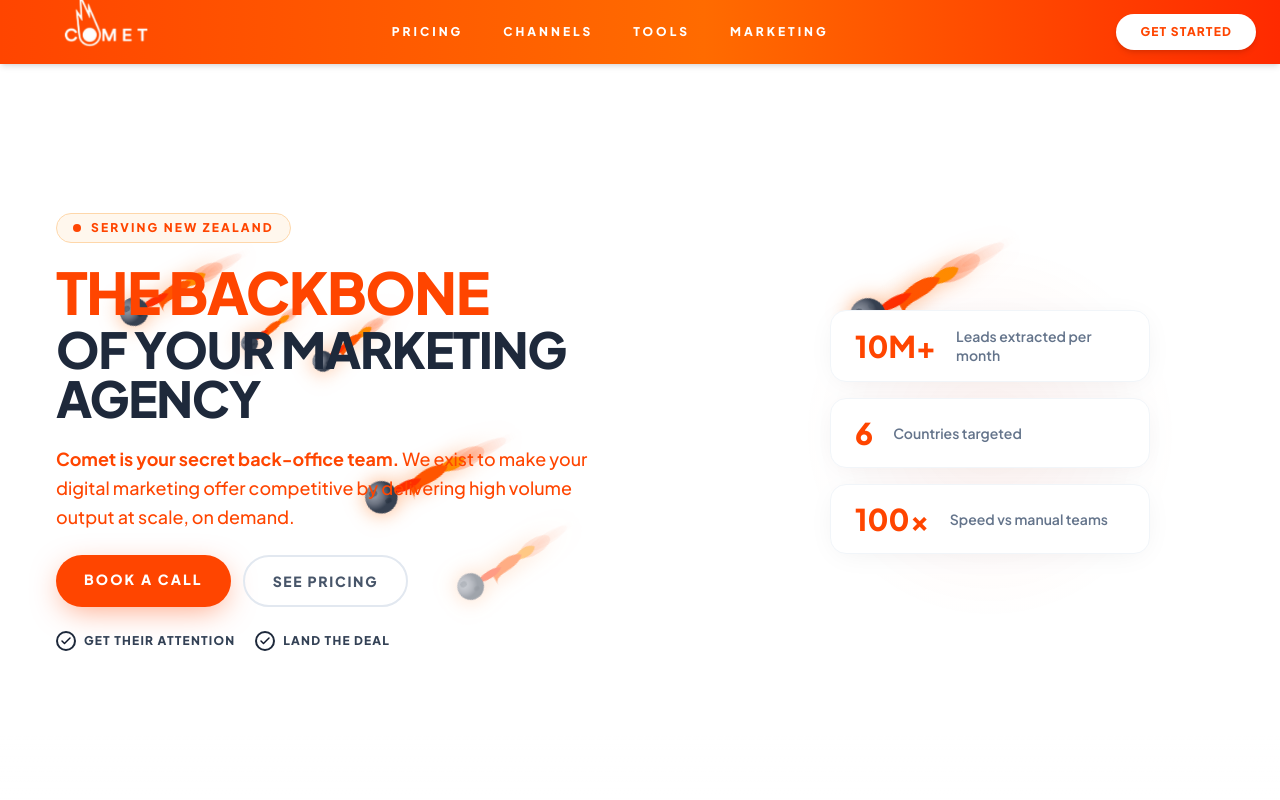
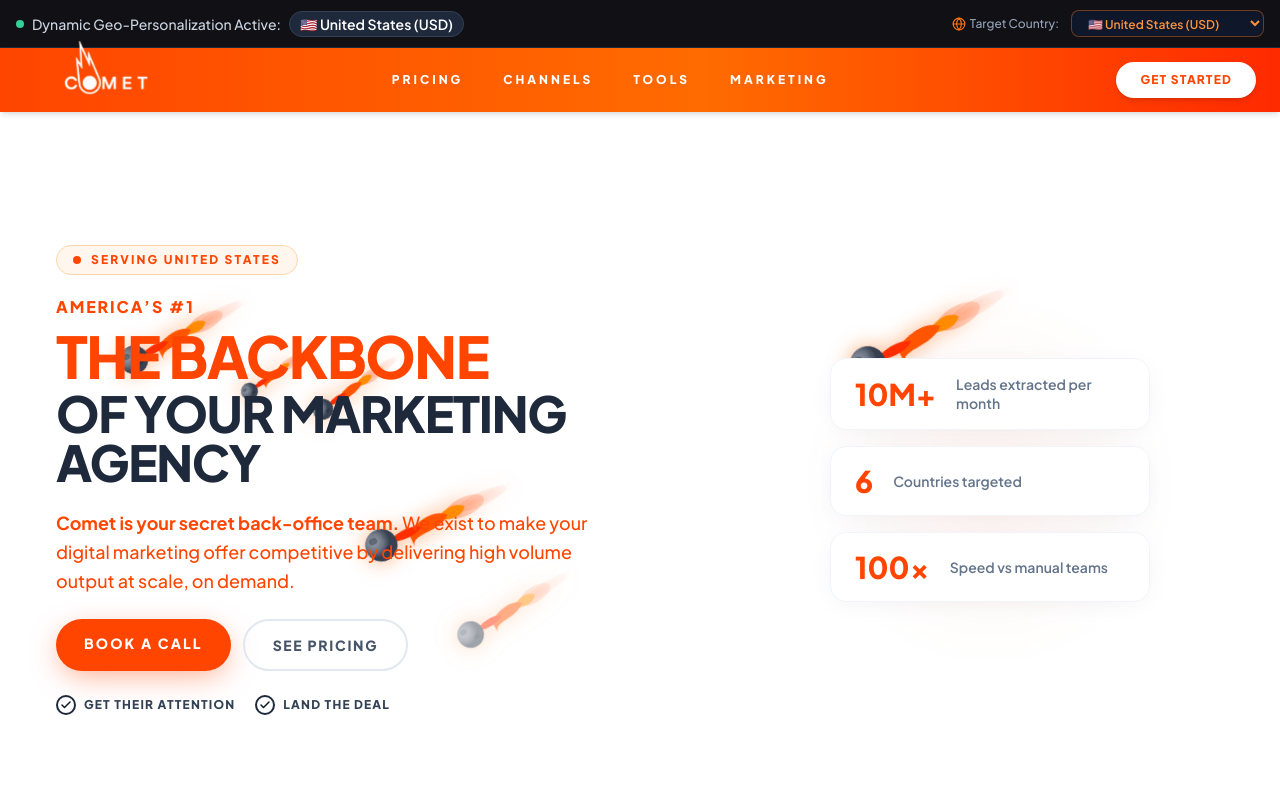
Before and after one commit to hibarriassistantdev/comet-web, a React (Vite) app in the folder frontend/: page / in a window 1280 px wide. Shown: the top 800 px of the page. Built offline with nearby package versions, Linux system fonts and the light colour scheme.

Commit message:
added supporting country name detect

```diff
--- a/frontend/src/App.jsx
+++ b/frontend/src/App.jsx
@@ -11,16 +11,59 @@
 import Footer from './components/Footer';
 import { countryData } from './data/countries';
 
+const timezoneCountryMap = {
+  'Pacific/Auckland': 'NZ',
+  'Australia/Sydney': 'AU',
+  'Australia/Melbourne': 'AU',
+  'Australia/Brisbane': 'AU',
+  'Europe/London': 'UK',
+  'Europe/Dublin': 'IE',
+  'America/New_York': 'US',
+  'America/Toronto': 'CA',
+  'America/Vancouver': 'CA',
+  'America/Los_Angeles': 'US',
+  'America/Chicago': 'US',
+  'America/Denver': 'US',
+};
+
+function detectCountryCode() {
+  const timeZone = Intl.DateTimeFormat().resolvedOptions().timeZone;
+  if (timezoneCountryMap[timeZone]) {
+    return timezoneCountryMap[timeZone];
+  }
+
+  const languages = navigator.languages || [navigator.language || 'en-US'];
+  for (const language of languages) {
+    const region = language.split('-')[1]?.toUpperCase();
+    if (!region) continue;
+
+    const match = {
+      NZ: 'NZ',
+      AU: 'AU',
+      GB: 'UK',
+      IE: 'IE',
+      US: 'US',
+      CA: 'CA',
+    }[region];
+
+    if (match) {
+      return match;
+    }
+  }
+
+  return 'NZ';
+}
+
 export default function App() {
-  const [selectedCountryCode, setSelectedCountryCode] = useState('NZ');
+  const [selectedCountryCode, setSelectedCountryCode] = useState(() => detectCountryCode());
   const country = countryData[selectedCountryCode] || countryData.NZ;
 
   return (
     <div className="min-h-screen bg-white text-slate-900 font-sans">
-      {/* 2. Navigation Header */}
+      <CountrySelector selectedCountryCode={selectedCountryCode} onSelectCountry={setSelectedCountryCode} />
+
       <Header />
 
-      {/* 3. Hero Section (Design 1) */}
       <HeroSection country={country} />
 
       {/* 4. Can Your Team Do This Every Day? (Design 2) */}
@@ -32,14 +75,11 @@
       {/* 6. BUILD YOUR OWN (Design 5) */}
       {/* <BuildYourOwnCalculator country={country} /> */}
 
-      {/* 7. Pricing */}
-      <MonthlyPackages />
+      <MonthlyPackages country={country} />
 
-      {/* 8. Big Brands We've Done Work For */}
       <BigBrandsGrid />
 
-      {/* 9. Get a Free Demo Footer */}
-      <FreeDemoFooter />
+      <FreeDemoFooter country={country} />
 
       {/* 10. Dynamic Footer */}
       {/* <Footer country={country} /> */}
--- a/frontend/src/components/HeroSection.jsx
+++ b/frontend/src/components/HeroSection.jsx
@@ -195,6 +195,9 @@
 
               {/* H1 */}
               <div className="hero-h1">
+                <p className="text-[#ff4500] font-black uppercase tracking-[0.12em] text-sm sm:text-base mb-2">
+                  {country.h1}
+                </p>
                 <h2 className="text-[#ff4500] font-black uppercase leading-none tracking-tight"
                   style={{ fontSize: 'clamp(2.4rem, 5vw, 3.6rem)' }}>
                   THE BACKBONE
--- a/frontend/src/components/MonthlyPackages.jsx
+++ b/frontend/src/components/MonthlyPackages.jsx
@@ -3,7 +3,7 @@
 const packages = [
   {
     name: "Starter",
-    price: "$4,999",
+    usdPrice: 4999,
     features: [
       "3 brands max",
       "300 social media posts",
@@ -20,7 +20,7 @@
   },
   {
     name: "Growth",
-    price: "$9,999",
+    usdPrice: 9999,
     features: [
       "8 brands max",
       "900 social media posts",
@@ -39,7 +39,7 @@
   },
   {
     name: "Critical Mass",
-    price: "$14,999",
+    usdPrice: 14999,
     features: [
       "12 brands max",
       "1,800 social media posts",
@@ -59,7 +59,16 @@
   }
 ];
 
-export default function MonthlyPackages() {
+export default function MonthlyPackages({ country }) {
+  const formatLocalPrice = (usdValue) => {
+    const converted = usdValue * (country?.baseRateMultiplier || 1);
+    return new Intl.NumberFormat('en-US', {
+      style: 'currency',
+      currency: country?.currencyCode || 'USD',
+      maximumFractionDigits: 0,
+    }).format(converted);
+  };
+
   return (
     <section className="py-20 px-6 bg-white" id="pricing">
       <div className="max-w-7xl mx-auto text-center space-y-12">
@@ -76,7 +85,7 @@
                   <p key={i} className="text-sm font-semibold text-slate-600">{feature}</p>
                 ))}
               </div>
-              <div className="text-4xl font-black text-[#ff4500] mb-6">{pkg.price}</div>
+              <div className="text-4xl font-black text-[#ff4500] mb-6">{formatLocalPrice(pkg.usdPrice)}</div>
               <button className="w-full bg-[#ff4500] hover:bg-[#d93c00] text-white font-extrabold uppercase tracking-widest py-4 rounded-full transition-colors shadow-lg">
                 Book a Call
               </button>
```
